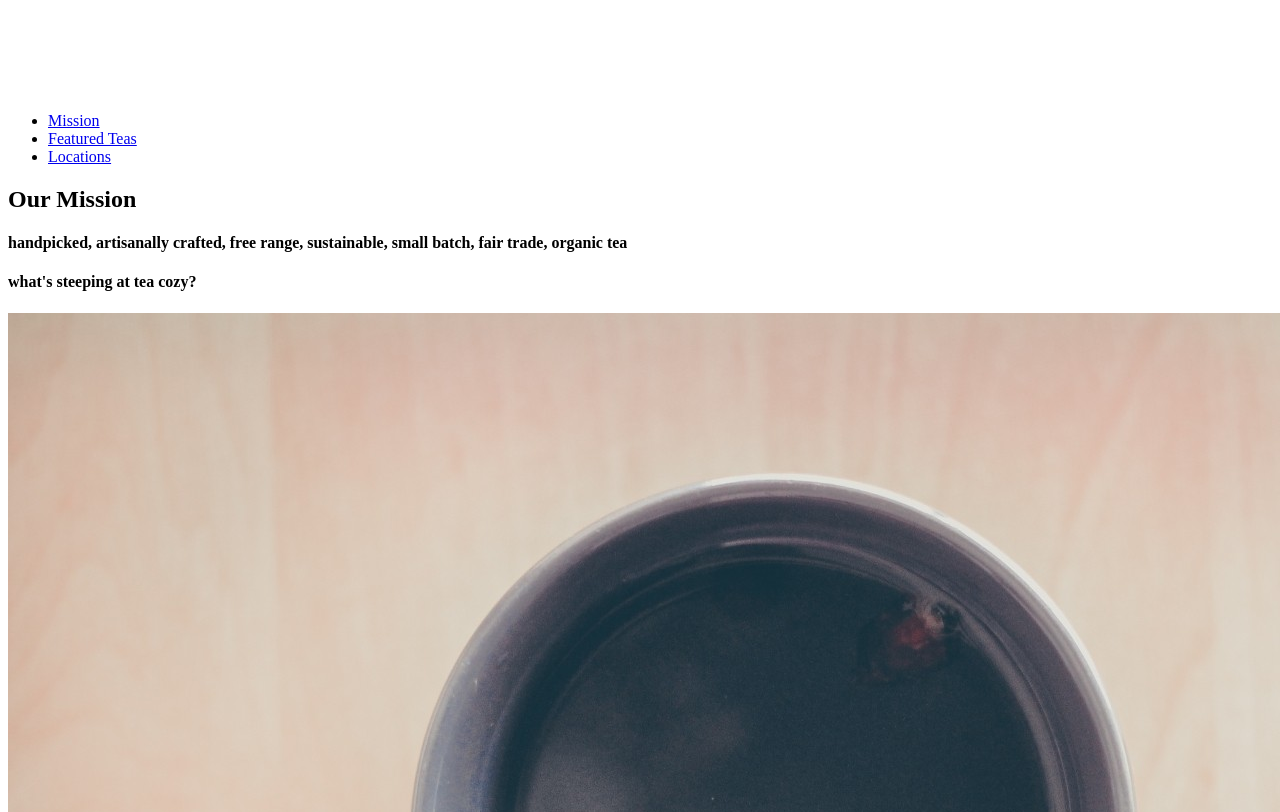
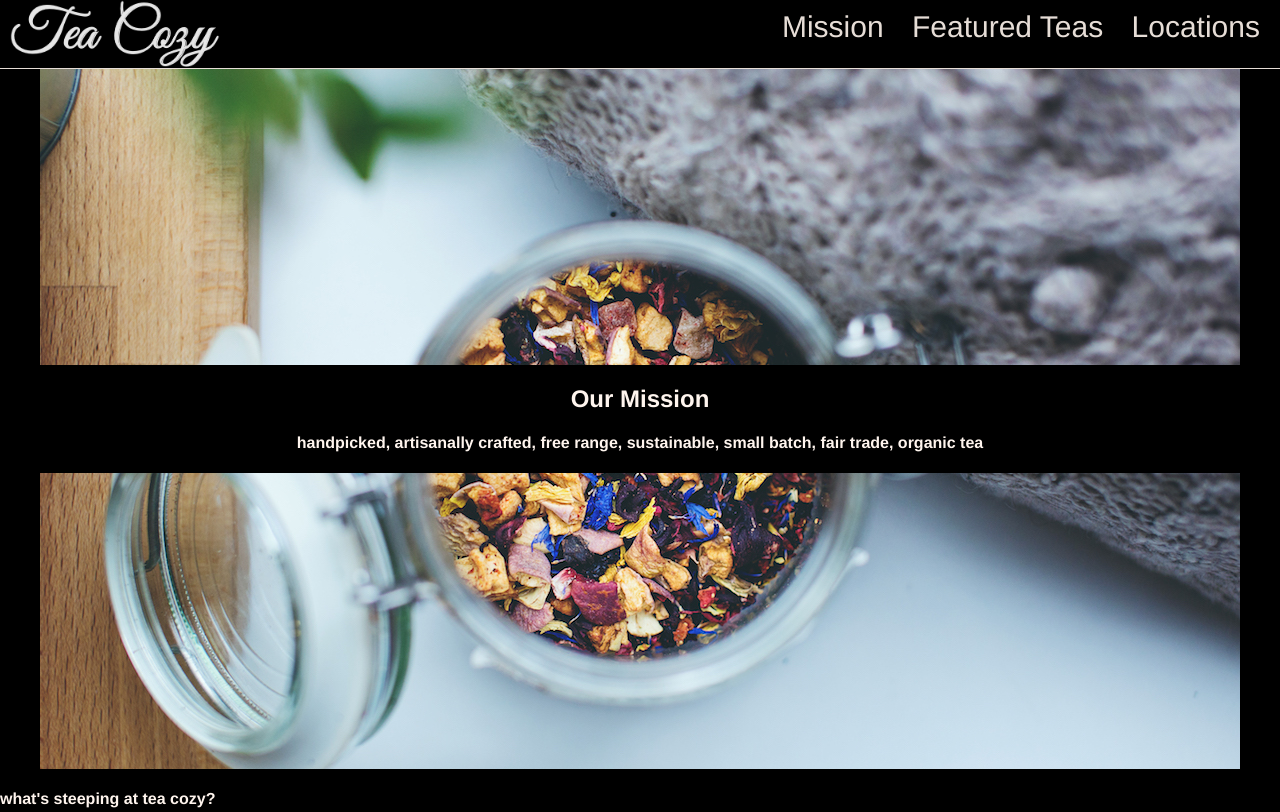
Before and after one commit to zazu7765/flexbox_teashop, a plain HTML site: page index.html in a window 1280 px wide. Shown: the top 812 px of the page. Drawn offline with nearby package versions, Linux system fonts and the light colour scheme.

Commit message:
navbar and mission section css

```diff
--- a/index.html
+++ b/index.html
@@ -6,6 +6,7 @@
   <meta name="viewport" content="width=device-width, initial-scale=1.0">
   <title>Flexbox Project: Tea Cozy</title>
   <link rel="stylesheet" href="style.css">
+  <link rel="stylesheet" href="css/normalize.min.css" />
 </head>
 <body>
   <div class="navbar">
@@ -18,8 +19,10 @@
   </div>
 
   <section class="mission">
-    <h2 id="mission">Our Mission</h2>
-    <h4>handpicked, artisanally crafted, free range, sustainable, small batch, fair trade, organic tea</h4>
+    <div id="blackbox">
+      <h2 id="mission">Our Mission</h2>
+      <h4>handpicked, artisanally crafted, free range, sustainable, small batch, fair trade, organic tea</h4>
+    </div>
   </section>
 
   <section class="featured">
--- a/style.css
+++ b/style.css
@@ -0,0 +1,59 @@
+html{
+  box-sizing: border-box;
+}
+*,*:before,*:after{
+  box-sizing: inherit;
+}
+body{
+  background-color: black;
+  font-family: Helvetica, sans-serif;
+  color:seashell
+}
+.navbar{
+  height: 69px;
+  width:100%;
+  text-align: center;
+  border-bottom: 1px solid seashell;
+  opacity:0.9;
+  font-size:30px;
+  color:seashell;
+  vertical-align: middle;
+}
+.logo{
+  float:left;
+  margin-left: 10px;
+  margin-right: 50px;
+  max-width: 210px;
+  height: auto;
+}
+ul{
+  float:right;
+  padding: 10px;
+  margin:0px;
+  text-align: center;
+}
+li{
+  list-style-type: none;
+  padding: 10px;
+  display:inline;
+}
+a{
+  color:seashell;
+  text-decoration: none;
+}
+.mission{
+  background-image: url(images/background.jpg);
+  height: 700px;
+  max-width:1200px;
+  display:flex;
+  justify-content: center;
+  align-items: center;
+  flex-direction: column;
+  margin: auto;
+}
+#blackbox{
+  background-color: black;
+  width:100%;
+  text-align: center;
+  align-items: center;
+}
```
